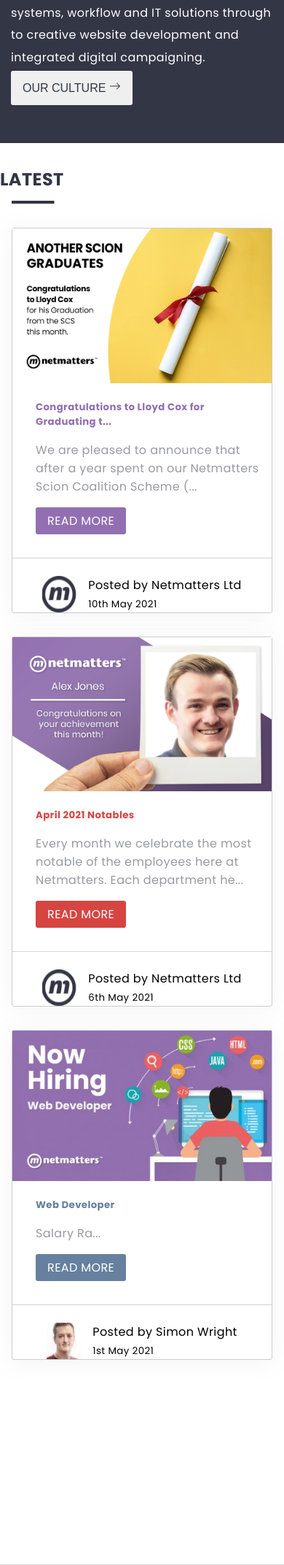
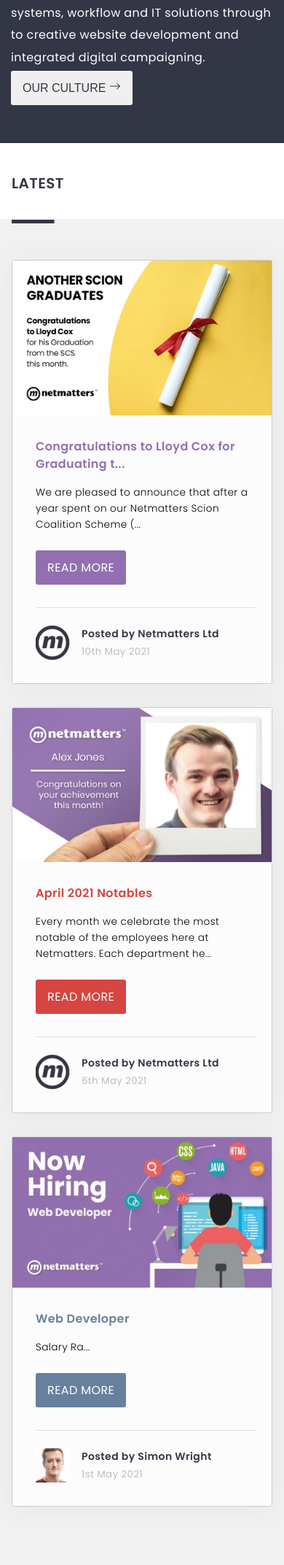
Before and after one commit to MattMakesNoise/Netmatters-HTML-CSS-JS-PHP-Reflection, a PHP site: page / in a window 390 px wide. Shown: the part 3648-5792 px from the top of the page at 73% size. Run offline with PHP 8.4, Linux system fonts and the light colour scheme; some libraries are stand-ins or nearby versions.

Commit message:
corrects the majority of the internal news card styling
for mobile

```diff
--- a/css/style.css
+++ b/css/style.css
@@ -894,7 +894,8 @@
 
 /*========== NEWS ============*/
 .news-title {
-  height: 10vh;
+  height: 104px;
+  margin-left: 1rem;
 }
 
 .news-title-text {
@@ -902,21 +903,23 @@
   background-image: linear-gradient(#333645, #333645);
   background-repeat: no-repeat;
   background-size: 15vw 5%;
-  background-position: bottom left 1rem;
+  background-position: bottom left 0;
   padding-bottom: 1rem;
-  font-size: 1.5rem;
+  font-size: 1.25rem;
+  font-weight: 600;
+  padding: 40px 0;
   color: #333645;
-  padding-top: 2rem;
   margin-bottom: 0;
+  position: relative;
 }
 
 .news {
-  background-color: #fff;
+  background-color: rgba(221, 221, 221, 0.4);
 }
 
 @media screen and (max-width: 768px) {
   .news {
-    height: 1863px;
+    height: 1963px;
     padding: 2rem 1rem;
   }
 }
@@ -955,16 +958,22 @@
   -webkit-box-shadow: 0 3px 2rem rgba(156, 152, 152, 0.1);
           box-shadow: 0 3px 2rem rgba(156, 152, 152, 0.1);
   background-color: rgba(255, 255, 255, 0.8);
+  padding-bottom: 1rem;
 }
 
 @media screen and (max-width: 768px) {
   .news-card {
+    margin-top: 1.5rem;
     margin-bottom: 2rem;
   }
 }
 
 .news-card-main {
-  border-bottom: 1px solid lightgray;
+  background-image: -webkit-gradient(linear, left top, left bottom, from(#ddd), to(#ddd));
+  background-image: linear-gradient(#ddd, #ddd);
+  background-repeat: no-repeat;
+  background-size: 85% 1px;
+  background-position: bottom left 2rem;
 }
 
 .card-img-top {
@@ -988,11 +997,24 @@
 .notable-title,
 .job-title {
   margin-bottom: 1rem;
+  margin-top: 0.5rem;
+  font-size: 1rem;
+  line-height: 1.5rem;
+  font-weight: 600;
+}
+
+.scion-title:hover,
+.notable-title:hover,
+.job-title:hover {
+  cursor: pointer;
+  text-decoration: underline;
 }
 
 .news-text {
-  color: #999AA2;
-  margin-bottom: 1rem;
+  font-weight: 300;
+  font-size: .85rem;
+  margin-bottom: 1.5rem;
+  line-height: 1.375rem;
 }
 
 .news-btn {
@@ -1007,6 +1029,7 @@
   margin: auto auto 1rem 0;
   height: auto;
   padding: 5px 15px;
+  line-height: 35px;
 }
 
 .card-footer {
@@ -1017,11 +1040,24 @@
       -ms-flex-pack: justify;
           justify-content: space-between;
   padding-top: 1.5rem;
-  margin-top: auto;
+  margin: auto auto 1rem 2rem;
 }
 
 .card-footer img {
   padding-right: 1rem;
+  height: auto;
+  vertical-align: middle;
+}
+
+.posted-by {
+  font-weight: 600;
+  color: #333645;
+  line-height: 1.375rem;
+  font-size: .875rem;
+}
+
+.text-muted {
+  color: rgba(0, 0, 0, 0.25);
 }
 
 .scion-title {
--- a/index.html
+++ b/index.html
@@ -145,7 +145,7 @@
                 <div class="news-card-main">
                     <img src="img/congratulations-to-lloyd-OGgS.jpg" class="card-img-top" alt="New Scion Graduate">
                     <div class="news-body">
-                    <h5 class="scion-title">Congratulations to Lloyd Cox for Graduating t...</h5>
+                    <a class="scion-title">Congratulations to Lloyd Cox for Graduating t...</a>
                     <p class="news-text">We are pleased to announce that after a year spent on our Netmatters Scion Coalition Scheme (...</p>
                     <a href="#" class="scion-btn news-btn">Read More</a>
                     </div>
@@ -162,7 +162,7 @@
                 <div class="news-card-main">
                     <img src="img/april-2021-notables-0C1u.jpg" class="card-img-top" alt="New Scion Graduate">
                     <div class="news-body">
-                    <h5 class="notable-title">April 2021 Notables</h5>
+                    <a class="notable-title">April 2021 Notables</a>
                     <p class="news-text">Every month we celebrate the most notable of the employees here at Netmatters. Each department he...</p>
                     <a href="#" class="notable-btn news-btn">Read More</a>
                     </div>
@@ -179,7 +179,7 @@
                 <div class="news-card-main">
                     <img src="img/web-developer-r6Y3.jpg" class="card-img-top" alt="New Scion Graduate">
                     <div class="news-body">
-                    <h5 class="job-title">Web Developer</h5>
+                    <a class="job-title">Web Developer</a>
                     <p class="news-text">Salary Ra...</p>
                     <a href="#" class="job-btn news-btn">Read More</a>
                     </div>
--- a/sass/partials/sections/_news.scss
+++ b/sass/partials/sections/_news.scss
@@ -1,27 +1,30 @@
 /*========== NEWS ============*/
 // TITLE SECTION
 .news-title {
-    height: 10vh;
+    height: 104px;
+    margin-left: 1rem;
 }
 
 .news-title-text {
     background-image: linear-gradient($dark-blue, $dark-blue);
     background-repeat: no-repeat;
     background-size: 15vw 5%;
-    background-position: bottom left 1rem;
+    background-position: bottom left 0;
     padding-bottom: 1rem;
-    font-size: 1.5rem;
+    font-size: 1.25rem;
+    font-weight: $semibold;
+    padding: 40px 0;
     color: $dark-blue;
-    padding-top: 2rem;
     margin-bottom: 0;
+    position: relative;
 }
 
 // CARDS SECTION
 .news {
-    background-color: $white;
+    background-color: rgba(221, 221, 221, .4);
     //All on each row up to medium devices
     @media screen and (max-width: $break-m) {
-        height: 1863px;
+        height: 1963px;
         padding: 2rem 1rem;
     }
     //2 cards on one row for medium devices
@@ -45,8 +48,10 @@
     border-radius: 3px;
     box-shadow: 0 3px 2rem rgba(156, 152, 152, 0.1);
     background-color: rgba(255,255,255,0.8);
+    padding-bottom: 1rem;
     //Up to Medium
     @media screen and (max-width: $break-m) {
+        margin-top: 1.5rem;
         margin-bottom: 2rem;
     }
     //Medium and up
@@ -64,7 +69,10 @@
 }
 
 .news-card-main {
-    border-bottom: 1px solid lightgray;
+    background-image: linear-gradient($lightgrey, $lightgrey);
+    background-repeat: no-repeat;
+    background-size: 85% 1px;
+    background-position: bottom left 2rem;
 }
 
 .card-img-top {
@@ -82,11 +90,21 @@
 .notable-title,
 .job-title {
     margin-bottom: 1rem;
+    margin-top: 0.5rem;
+    font-size: 1rem;
+    line-height: 1.5rem;
+    font-weight: $semibold;
+    &:hover {
+        cursor: pointer;
+        text-decoration: underline;
+    }
 }
 
 .news-text {
-    color: $btn-grey;
-    margin-bottom: 1rem;
+    font-weight: $light;
+    font-size: .85rem;
+    margin-bottom: 1.5rem;
+    line-height: 1.375rem;
 }
 
 .news-btn {
@@ -94,16 +112,30 @@
     margin: auto auto 1rem 0;
     height: auto;
     padding: 5px 15px;
+    line-height: 35px;
 }
 
 .card-footer {
     display: flex;
     justify-content: space-between;
     padding-top: 1.5rem;
-    margin-top: auto;
+    margin: auto auto 1rem 2rem;
     img {
         padding-right: 1rem;
+        height: auto;
+        vertical-align: middle;
     }
+}
+
+.posted-by {
+    font-weight: $semibold;
+    color: $dark-blue;
+    line-height: 1.375rem;
+    font-size: .875rem;
+}
+
+.text-muted {
+    color: $black-25;
 }
 
 // SCION CARD
```
Also changed, not shown: 1 other file.
